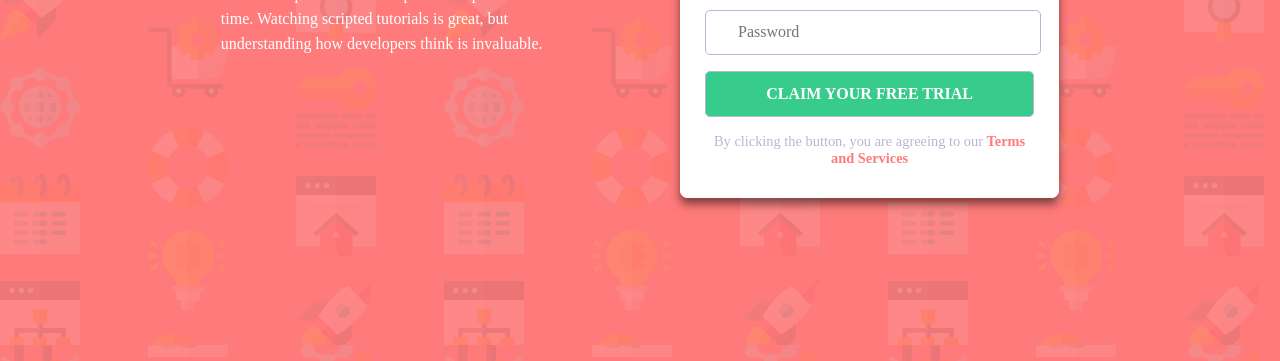
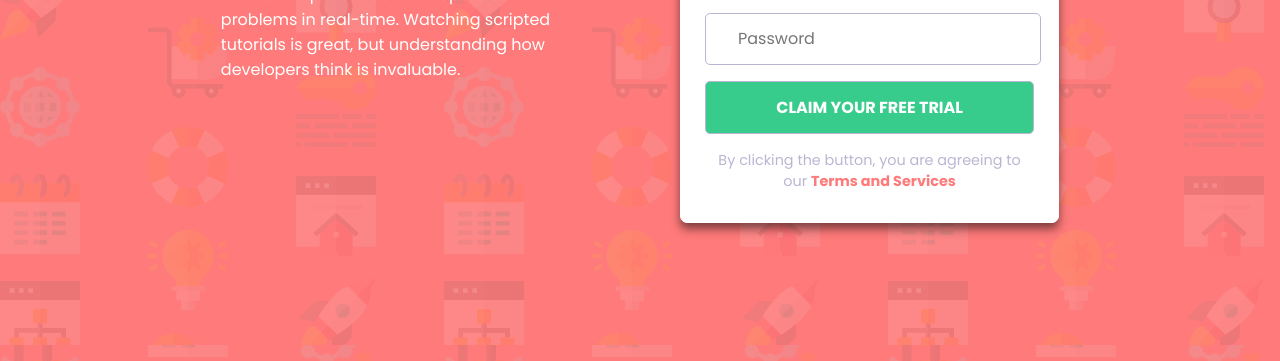
Before and after one commit to Fareeda08/Intro-component-with-signup, a plain HTML site: page index.html in a window 1280 px wide. Shown: the part 455-816 px from the top of the page. Drawn offline with Linux system fonts and the light colour scheme.

Commit message:
Add files via upload

```diff
--- a/style.css
+++ b/style.css
@@ -1,3 +1,5 @@
+@import url("https://fonts.googleapis.com/css2?family=Poppins:ital,wght@0,100;0,200;0,300;0,400;0,500;0,600;0,700;0,800;0,900;1,100;1,200;1,300;1,400;1,500;1,600;1,700;1,800;1,900&display=swap");
+
 :root {
   --Red-400: hsl(0, 100%, 74%);
   --Green400: hsl(154, 59%, 51%);
@@ -7,13 +9,13 @@
 }
 
 body {
+  font-family: "Poppins", sans-serif;
   background: url(/images/bg-intro-desktop.png);
   background-color: var(--Red-400);
   height: 100vh;
   display: flex;
   align-items: center;
   justify-content: center;
-  /* width: 80%; */
   font-size: 16px;
 }
 
```
